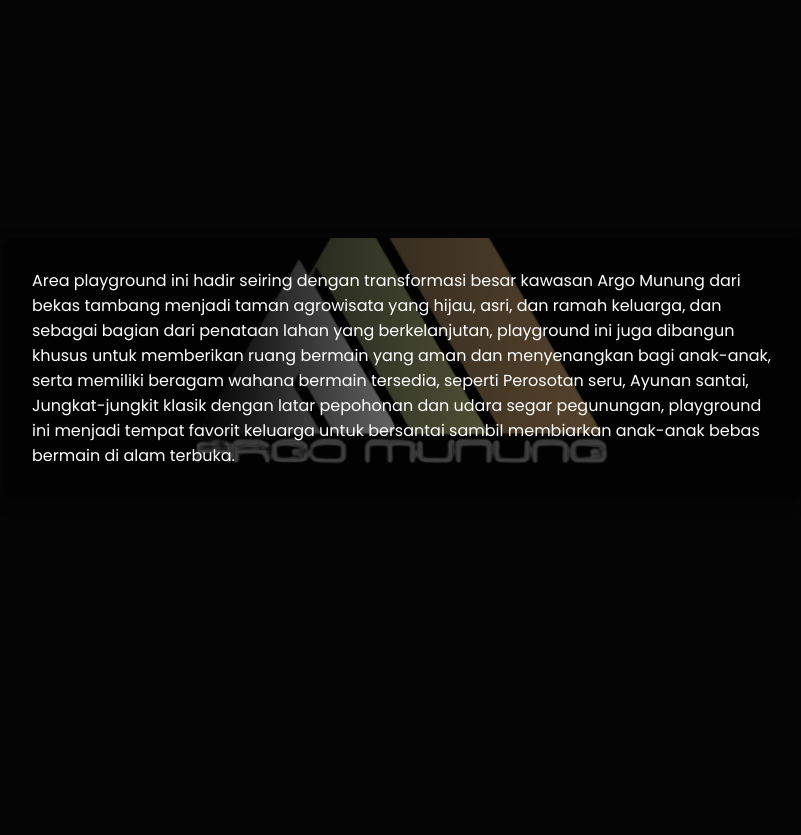
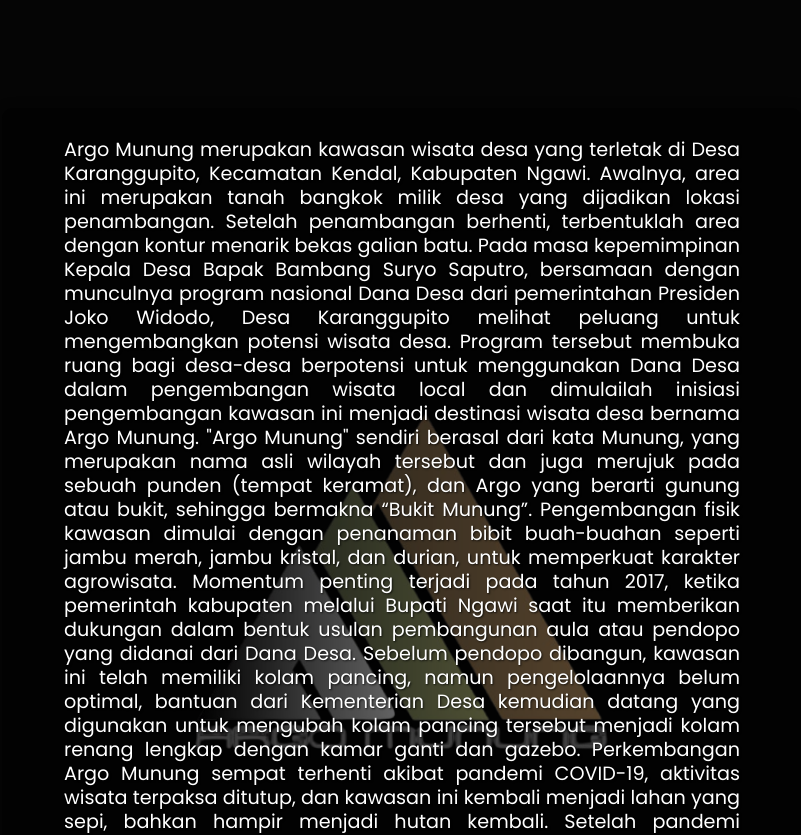
Before and after one commit to kkn113ngawi/Playground-Argo-Munung, a plain HTML site: page index.html in a window 1280 px wide. Shown: the part 1140-1975 px from the top of the page, without its empty margins (238-1039 px from the left). Before the commit the page ends 1800 px from the top, so only its background shows below. Drawn offline with Linux system fonts and the light colour scheme.

Commit message:
update html 2

```diff
--- a/index.html
+++ b/index.html
@@ -15,7 +15,7 @@
     <img src="assets/bg-1argomunung.jpg" alt="parallax" />
     <!-- <img id="bg-2" src="" alt="parallax" /> -->
     <h1 class="title-wrapper">
-      <span id="titleArgo">Cafe</span>
+      <span id="titleArgo">Napak Tilas</span>
       <span id="titleMunung">Argo Munung</span>
     </h1>
     <!-- <img id="bg-3" src="" alt="parallax" /> -->
@@ -37,12 +37,31 @@
     </div>
     <div class="background-logo-container">
       <div class="details">
-        Area playground ini hadir seiring dengan transformasi besar kawasan Argo Munung dari bekas tambang menjadi taman
-        agrowisata yang hijau, asri, dan ramah keluarga, dan sebagai bagian dari penataan lahan yang berkelanjutan,
-        playground ini juga dibangun khusus untuk memberikan ruang bermain yang aman dan menyenangkan bagi anak-anak,
-        serta memiliki beragam wahana bermain tersedia, seperti Perosotan seru, Ayunan santai, Jungkat-jungkit klasik
-        dengan latar pepohonan dan udara segar pegunungan, playground ini menjadi tempat favorit keluarga untuk
-        bersantai sambil membiarkan anak-anak bebas bermain di alam terbuka.
+        Argo Munung merupakan kawasan wisata desa yang terletak di Desa Karanggupito, Kecamatan Kendal, Kabupaten Ngawi.
+        Awalnya, area ini merupakan tanah bangkok milik desa yang dijadikan lokasi penambangan. Setelah penambangan
+        berhenti, terbentuklah area dengan kontur menarik bekas galian batu. Pada masa kepemimpinan Kepala Desa Bapak
+        Bambang Suryo Saputro, bersamaan dengan munculnya program nasional Dana Desa dari pemerintahan Presiden Joko
+        Widodo, Desa Karanggupito melihat peluang untuk mengembangkan potensi wisata desa. Program tersebut membuka
+        ruang bagi desa-desa berpotensi untuk menggunakan Dana Desa dalam pengembangan wisata local dan dimulailah
+        inisiasi pengembangan kawasan ini menjadi destinasi wisata desa bernama Argo Munung.
+        "Argo Munung" sendiri berasal dari kata Munung, yang merupakan nama asli wilayah tersebut dan juga merujuk pada
+        sebuah punden (tempat keramat), dan Argo yang berarti gunung atau bukit, sehingga bermakna “Bukit Munung”.
+        Pengembangan fisik kawasan dimulai dengan penanaman bibit buah-buahan seperti jambu merah, jambu kristal, dan
+        durian, untuk memperkuat karakter agrowisata. Momentum penting terjadi pada tahun 2017, ketika pemerintah
+        kabupaten melalui Bupati Ngawi saat itu memberikan dukungan dalam bentuk usulan pembangunan aula atau pendopo
+        yang didanai dari Dana Desa. Sebelum pendopo dibangun, kawasan ini telah memiliki kolam pancing, namun
+        pengelolaannya belum optimal, bantuan dari Kementerian Desa kemudian datang yang digunakan untuk mengubah kolam
+        pancing tersebut menjadi kolam renang lengkap dengan kamar ganti dan gazebo.
+        Perkembangan Argo Munung sempat terhenti akibat pandemi COVID-19, aktivitas wisata terpaksa ditutup, dan kawasan
+        ini kembali menjadi lahan yang sepi, bahkan hampir menjadi hutan kembali. Setelah pandemi mereda, pengembangan
+        dilanjutkan pada tahun 2023 dimulai dengan bantuan dari Kementerian Desa kembali hadir, kali ini dalam bentuk
+        pembangunan kafe dan fasilitas sanitasi tambahan, lalu dilanjut dengan bantuan dari Provinsi Jawa Timur dengan
+        memberikan dukungan melalui bantuan pembangunan kolam anak. Dalam proses pengelolaannya, Argo Munung sempat
+        berpindah tangan dari satu kelompok masyarakat ke kelompok lainnya, dan setelah melalui beberapa fase yang
+        kurang efektif, akhirnya dibentuklah Pokdarwis (Kelompok Sadar Wisata) yang baru, dengan kepemimpinan lokal dan
+        representasi dari tiga dusun di desa yakni Dusun Duwet, Malang, dan Wonokerto. Saat ini, Argo Munung dikenal
+        sebagai tempat wisata alam dengan daya tarik utama berupa pemandangan Gunung Lawu dan Gunung Tapis, area
+        camping, serta kolam renang untuk dewasa dan anak.
       </div>
     </div>
     <!-- <div class="footer__btn">
--- a/styles.css
+++ b/styles.css
@@ -165,7 +165,7 @@ body {
   z-index: -1;
 }
 
-.details-text-wrapper { /* Ini adalah selector untuk teks di dalam background-logo-container */
+.details { /* Ini adalah selector untuk teks di dalam background-logo-container */
   max-width: 100%; /* Agar teks mengisi lebar container */
 
   font-size: 1.2rem;
```
